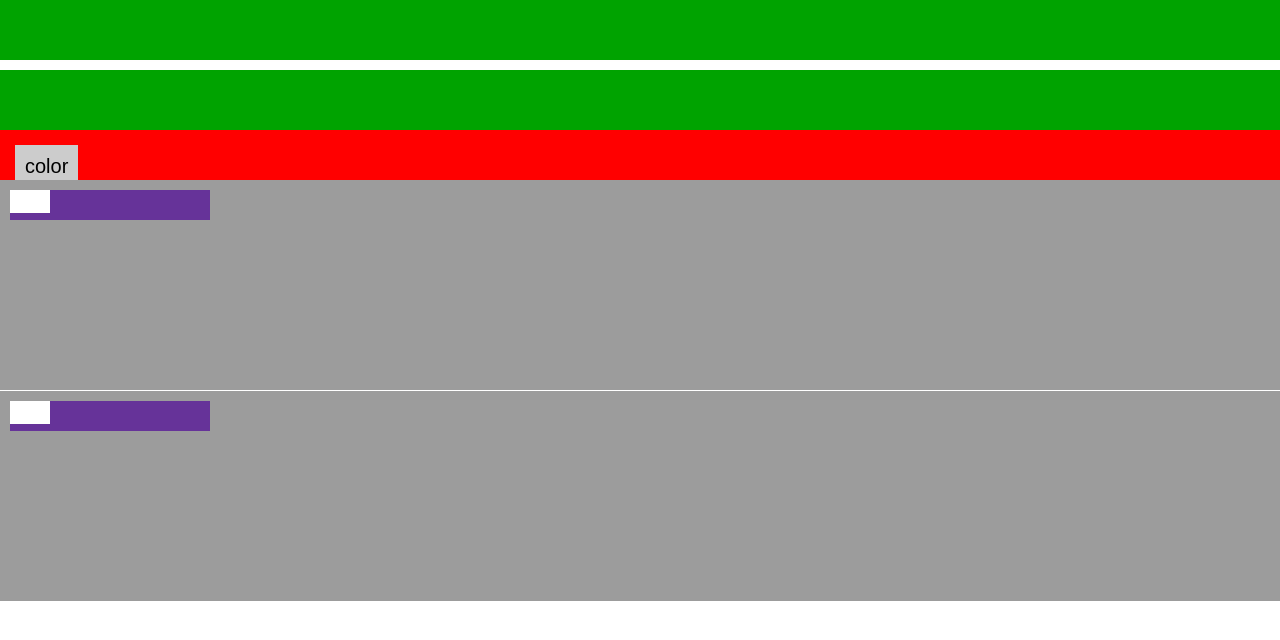
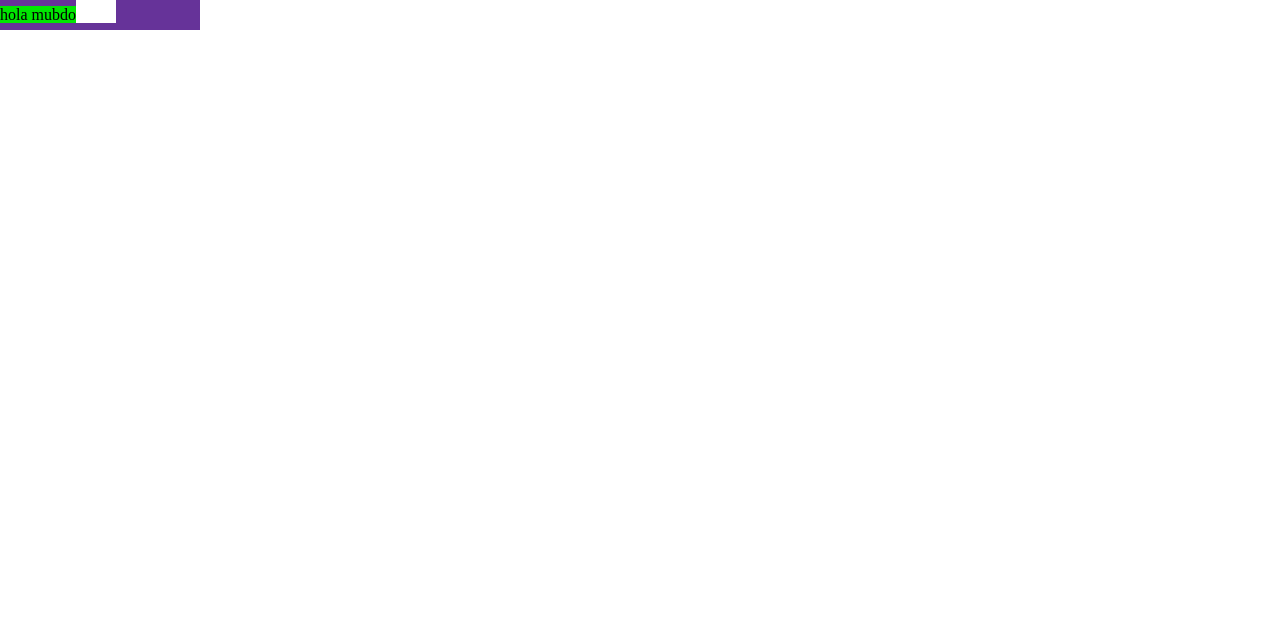
Before and after one commit to danslans/ApiDark, a plain HTML site: page appDark.html in a window 1280 px wide. Drawn offline with Linux system fonts and the light colour scheme.

Commit message:
corrige error

```diff
--- a/appDark.html
+++ b/appDark.html
@@ -10,38 +10,7 @@
     <link rel="stylesheet" href="css/styles.css">
   </head>
   <body>
-    <d-topbar></d-topbar>
-	  <section>
-		<aside>
-		  <div>
-			<d-content size=",100">
-			  <d-topbar></d-topbar>
-			  <d-content-section size=",100" color="red">
-				<button>color</button>
-				<d-content-section size=",200" color="blue">
-				  <d-input></d-input>
-				</d-content-section>
-				<d-content-section size=",200">
-				  <d-input></d-input>
-				</d-content-section>
-			  </d-content-section>
-			</d-content>
-		  </div>
-		  <div>
-
-			  <d-content-section size=",200">
-				<d-input></d-input>
-			  </d-content-section>
-			  <d-content-section size=",200">
-				<d-input></d-input>
-			  </d-content-section>
-
-		  </div>
-		</aside>
-		<aside>
-
-		</aside>
-	  </section>
+   <d-input></d-input>
   </body>
 
 </html>
--- a/js/scripts.js
+++ b/js/scripts.js
@@ -86,11 +86,11 @@ function createElement(tagName, tagElement, config) {
 function createChildsElement(listChild, principalElement) {
 	if (listChild != null) {
 		listChild.forEach(item => {
+			debugger;
 			let element = document.createElement(item.name);
 			element.className = item.className!=null?item.className:null;
 			element.type = item.type != null? item.type : null;
-			element.value = item.value != null ? item.value : null;
-			alert(element.value);
+			element.textContent = item.value != null ? item.value : null;
 			principalElement.appendChild(element);
 		});
 	}
```
